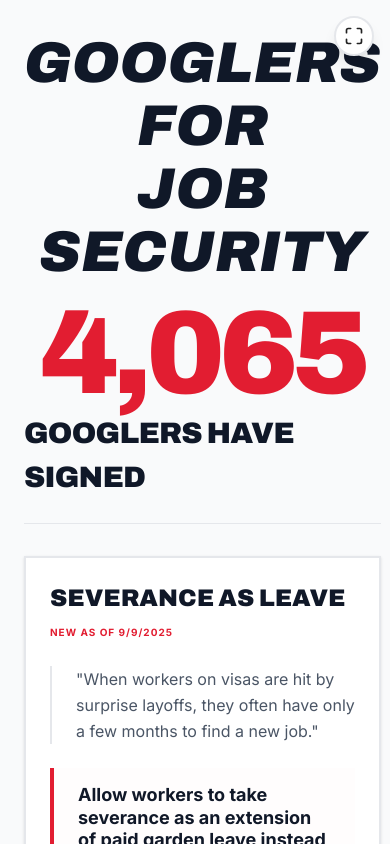
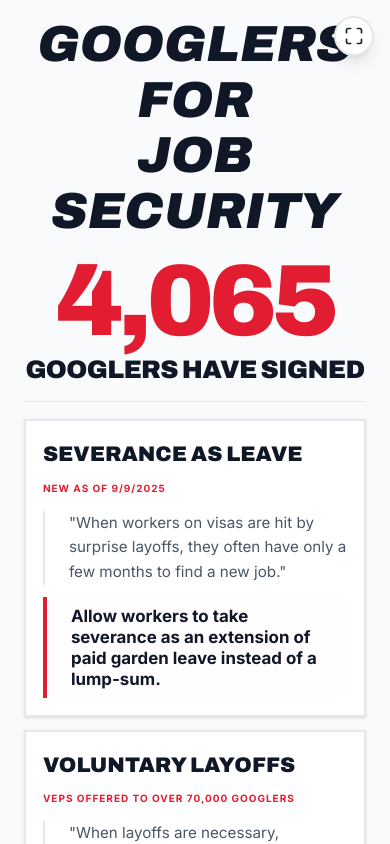
Before and after one commit to pmlamotte/g4js-attract, a React (Vite) app: page / in a window 390 px wide. Built offline with nearby package versions, Linux system fonts and the light colour scheme.

Commit message:
Auto-scale layout to fit any tablet screen using dvh units

```diff
--- a/src/App.tsx
+++ b/src/App.tsx
@@ -44,10 +44,10 @@
 function SignatureCounter({ value }: { value: number }) {
   return (
     <div className="flex flex-col items-center md:items-end">
-      <div className="text-[clamp(4rem,14vh,9rem)] font-display font-black text-awu-red tracking-tighter tabular-nums leading-[0.9]">
+      <div className="font-display font-black text-awu-red tracking-tighter tabular-nums leading-[0.9]" style={{ fontSize: 'clamp(3rem, 12dvh, 9rem)' }}>
         {value.toLocaleString()}
       </div>
-      <div className="text-[clamp(1.1rem,3.5vh,2rem)] font-display font-black uppercase tracking-tight text-gray-900 mt-1">
+      <div className="font-display font-black uppercase tracking-tight text-gray-900 mt-1" style={{ fontSize: 'clamp(0.9rem, 3dvh, 2rem)' }}>
         Googlers Have Signed
       </div>
     </div>
@@ -99,7 +99,7 @@
   };
 
   return (
-    <div className="h-screen bg-gray-50 font-sans text-[#222] flex flex-col antialiased overflow-hidden relative">
+    <div className="bg-gray-50 font-sans text-[#222] flex flex-col antialiased overflow-hidden relative" style={{ height: '100dvh' }}>
       {/* Fullscreen Toggle Button */}
       <motion.button
         initial={{ opacity: 1 }}
@@ -112,11 +112,11 @@
         {isFullscreen ? <Minimize className="w-5 h-5" /> : <Maximize className="w-5 h-5" />}
       </motion.button>
 
-      <main className="flex-grow max-w-7xl mx-auto px-6 md:px-12 py-8 flex flex-col justify-center">
+      <main className="flex-grow max-w-7xl mx-auto px-6 md:px-12 flex flex-col justify-center" style={{ paddingTop: '2dvh', paddingBottom: '2dvh' }}>
         {/* Enhanced Counter Section */}
-        <div className="mb-8 flex flex-col md:flex-row justify-between items-center md:items-end border-b border-gray-200 pb-6">
+        <div className="flex flex-col md:flex-row justify-between items-center md:items-end border-b border-gray-200" style={{ marginBottom: '2dvh', paddingBottom: '1.5dvh' }}>
           <div className="mb-4 md:mb-0 text-center md:text-left">
-            <h1 className="font-display font-black italic text-gray-900 uppercase tracking-normal text-[clamp(2.1rem,6.8vh,4.8rem)] leading-[1.1]">
+            <h1 className="font-display font-black italic text-gray-900 uppercase tracking-normal leading-[1.1]" style={{ fontSize: 'clamp(1.8rem, 6dvh, 4.8rem)' }}>
               Googlers For <br />
               Job Security
             </h1>
@@ -125,14 +125,15 @@
         </div>
 
         {/* The Asks Section - Compact 2x2 Grid */}
-        <div className="grid grid-cols-1 md:grid-cols-2 gap-4">
+        <div className="grid grid-cols-1 md:grid-cols-2" style={{ gap: '1.5dvh' }}>
           {STANDARDS.map((std) => (
             <div
               key={std.id}
-              className="bg-white border-2 border-gray-200 p-6 shadow-sm flex flex-col justify-between"
+              className="bg-white border-2 border-gray-200 shadow-sm flex flex-col justify-between"
+              style={{ padding: 'clamp(0.75rem, 2dvh, 1.5rem)' }}
             >
-              <div className="mb-6">
-                <h3 className="font-display font-black text-2xl text-gray-900 mb-1 uppercase tracking-normal">
+              <div style={{ marginBottom: 'clamp(0.5rem, 1.5dvh, 1.5rem)' }}>
+                <h3 className="font-display font-black text-gray-900 uppercase tracking-normal" style={{ fontSize: 'clamp(1rem, 2.5dvh, 1.5rem)', marginBottom: '0.25rem' }}>
                   {std.title}
                 </h3>
                 {std.status && (
@@ -142,15 +143,15 @@
                 )}
               </div>
 
-              <div className="space-y-6">
+              <div style={{ display: 'flex', flexDirection: 'column', gap: 'clamp(0.5rem, 1.5dvh, 1.5rem)' }}>
                 <div className="pl-6 border-l-2 border-gray-200">
-                  <p className="text-gray-600 text-base leading-relaxed">
+                  <p className="text-gray-600 leading-relaxed" style={{ fontSize: 'clamp(0.8rem, 1.8dvh, 1rem)' }}>
                     "{std.workersSay}"
                   </p>
                 </div>
 
-                <div className="pl-6 border-l-4 border-awu-red bg-red-50/20 py-4 pr-6">
-                  <p className="text-gray-900 font-bold text-lg leading-tight">
+                <div className="pl-6 border-l-4 border-awu-red bg-red-50/20 pr-6" style={{ paddingTop: 'clamp(0.5rem, 1dvh, 1rem)', paddingBottom: 'clamp(0.5rem, 1dvh, 1rem)' }}>
+                  <p className="text-gray-900 font-bold leading-tight" style={{ fontSize: 'clamp(0.85rem, 2dvh, 1.125rem)' }}>
                     {std.fightFor}
                   </p>
                 </div>
```
